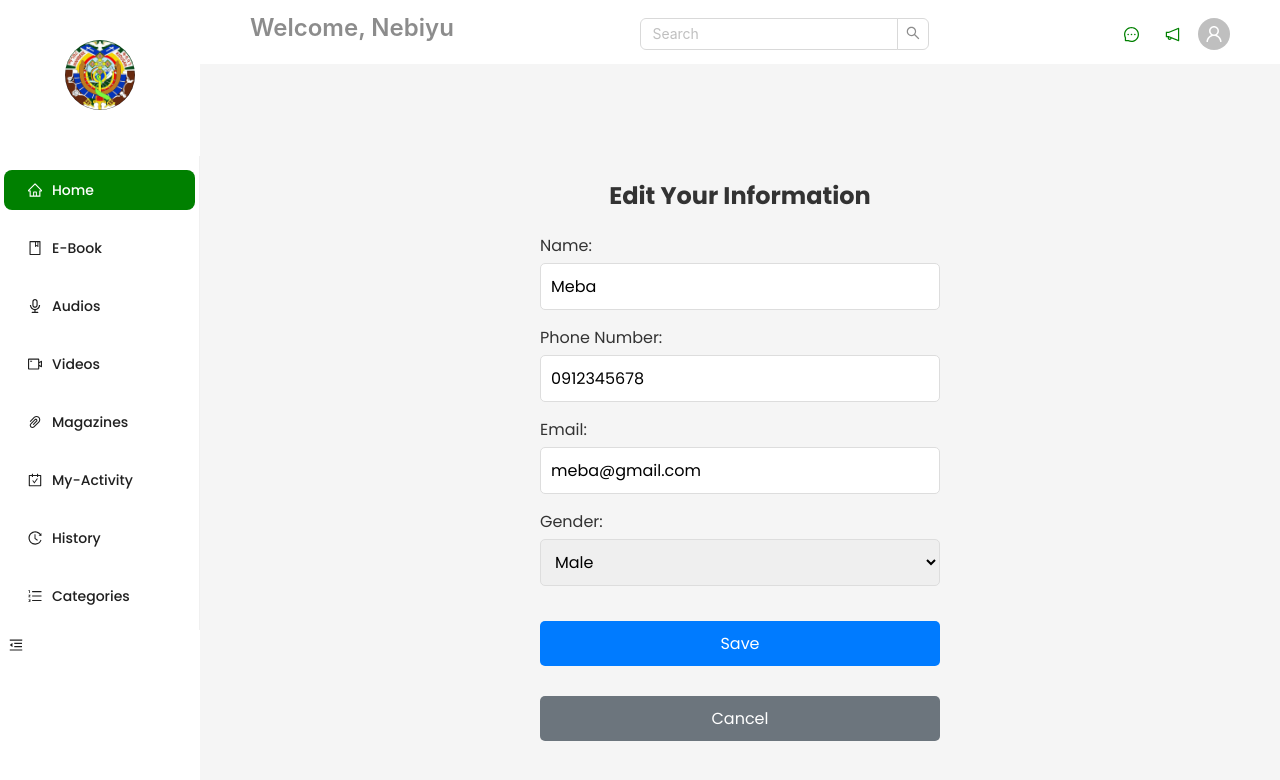
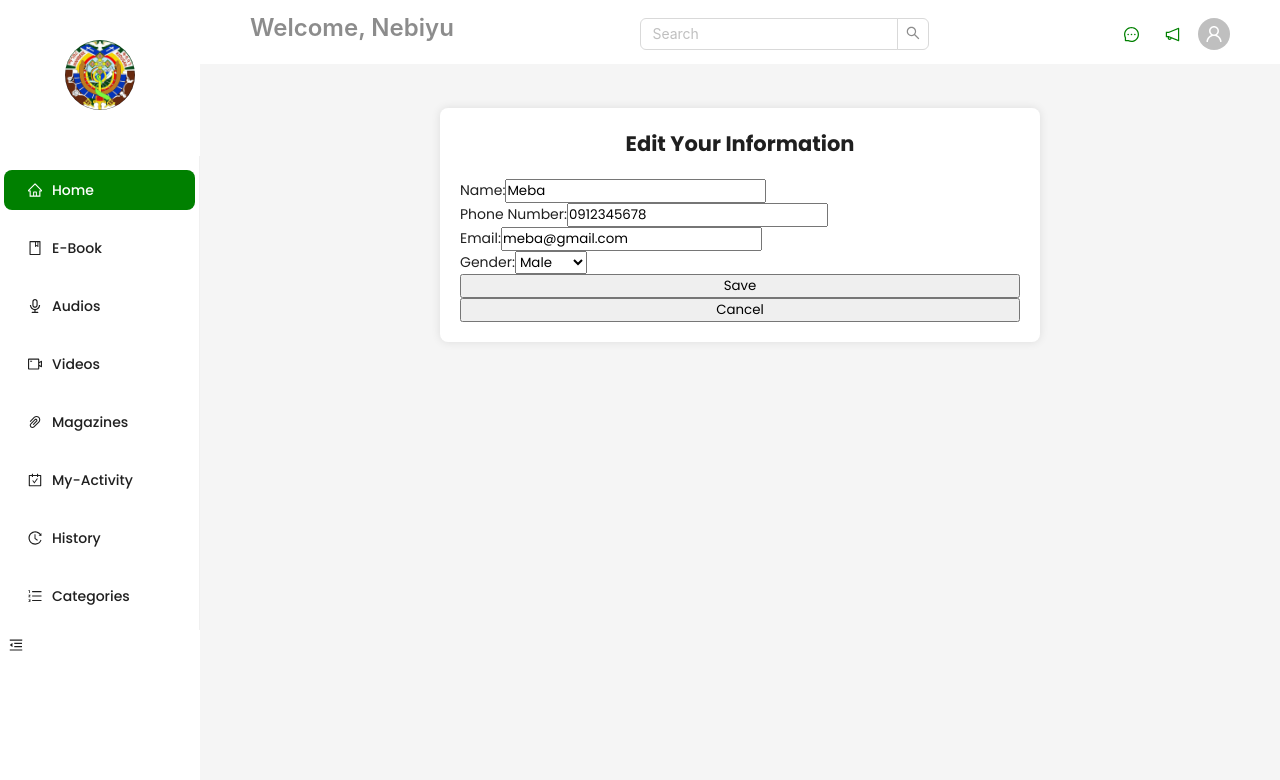
Before and after one commit to Jerusalemgirma/MK-digital-library-, a React (Vite) app: page /editabout in a window 1280 px wide. Shown: the top 780 px of the page. Built offline with nearby package versions, Linux system fonts and the light colour scheme.

Commit message:
edit myactivity

```diff
--- a/src/App.jsx
+++ b/src/App.jsx
@@ -10,7 +10,7 @@ import Audio from './Components/Pages/Audio/audio';
 import Video from './Components/Pages/Video/video';
 import Magazines from './Components/Pages/Magazines/magazines';
 import ReadMagazine from './Components/Pages/Magazines/readMagazine.jsx';
-import MyActivity from './Components/Pages/MyActivity/myactivity';
+import ManageAccount from './Components/Pages/MyActivity/myactivity';
 import History from './Components/Pages/History/history';
 import Categories from './Components/Pages/Categories/categories';
 import EditAbout from './Components/Pages/MyActivity/Navs/editabout';
@@ -47,7 +47,7 @@ const App = () => {
               <Route path="/video" element={<Video />} />
               <Route path="/magazines" element={<Magazines />} />
               <Route path="/read/:id" element={<ReadMagazine />} />
-              <Route path="/myactivity" element={<MyActivity />} />
+              <Route path="/myactivity" element={<ManageAccount />} />
               <Route path="/history" element={<History />} />
               <Route path="/categories" element={<Categories />} />
               <Route path="/editabout" element={<EditAbout />} />
--- a/src/Components/Pages/MyActivity/Navs/editabout.css
+++ b/src/Components/Pages/MyActivity/Navs/editabout.css
@@ -1,61 +1,21 @@
 .edit-about-page {
-    display: flex;
-    flex-direction: column;
-    align-items: center;
-    padding: 20px;
-    margin-top: 50px;
+  padding: 20px;
+  max-width: 600px;
+  margin: 0 auto;
+  background-color: #fff;
+  border-radius: 8px;
+  box-shadow: 0 0 10px rgba(0, 0, 0, 0.1);
 }
 
-h2 {
-    margin-bottom: 20px;
-    font-size: 24px;
-    color: #333;
+.edit-about-page h2 {
+  text-align: center;
+  margin-bottom: 20px;
 }
 
-.edit-about-form {
-    width: 100%;
-    max-width: 400px;
-    display: flex;
-    flex-direction: column;
+.edit-about-form .ant-form-item {
+  margin-bottom: 16px;
 }
 
-.form-group {
-    margin-bottom: 15px;
+.edit-about-form button {
+  width: 100%;
 }
-
-.form-group label {
-    font-size: 16px;
-    margin-bottom: 5px;
-    color: #333;
-    display: block;
-}
-
-.form-group input,
-.form-group select {
-    width: 100%;
-    padding: 10px;
-    font-size: 16px;
-    border: 1px solid #ddd;
-    border-radius: 5px;
-}
-
-.save-button,
-.cancel-button {
-    padding: 10px 20px;
-    margin-top: 20px;
-    font-size: 16px;
-    border: none;
-    border-radius: 5px;
-    cursor: pointer;
-}
-
-.save-button {
-    background-color: #007bff;
-    color: white;
-    margin-bottom: 10px;
-}
-
-.cancel-button {
-    background-color: #6c757d;
-    color: white;
-}
```
